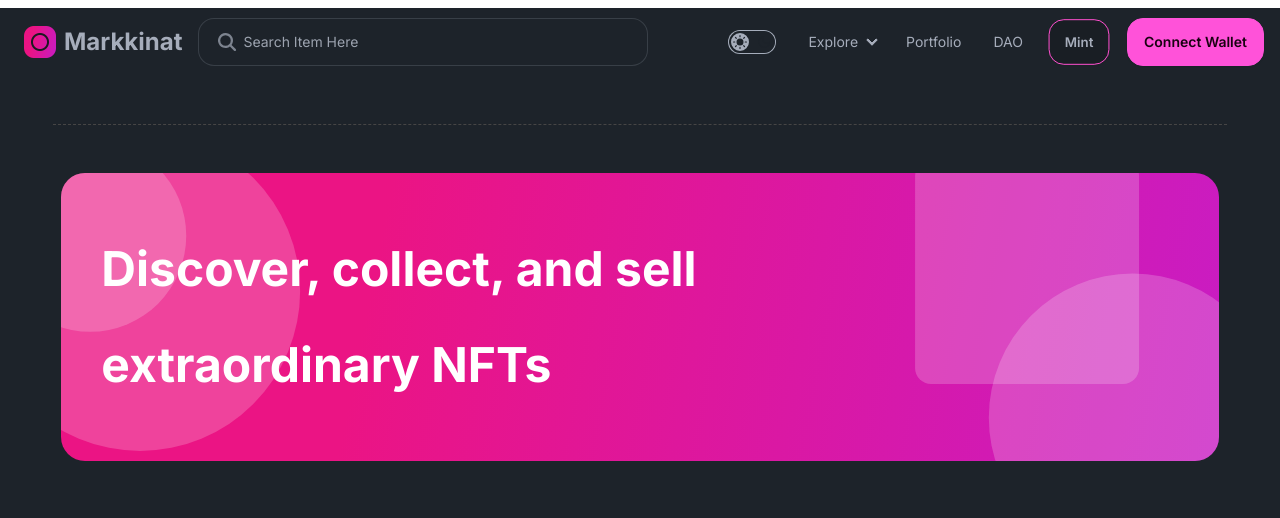
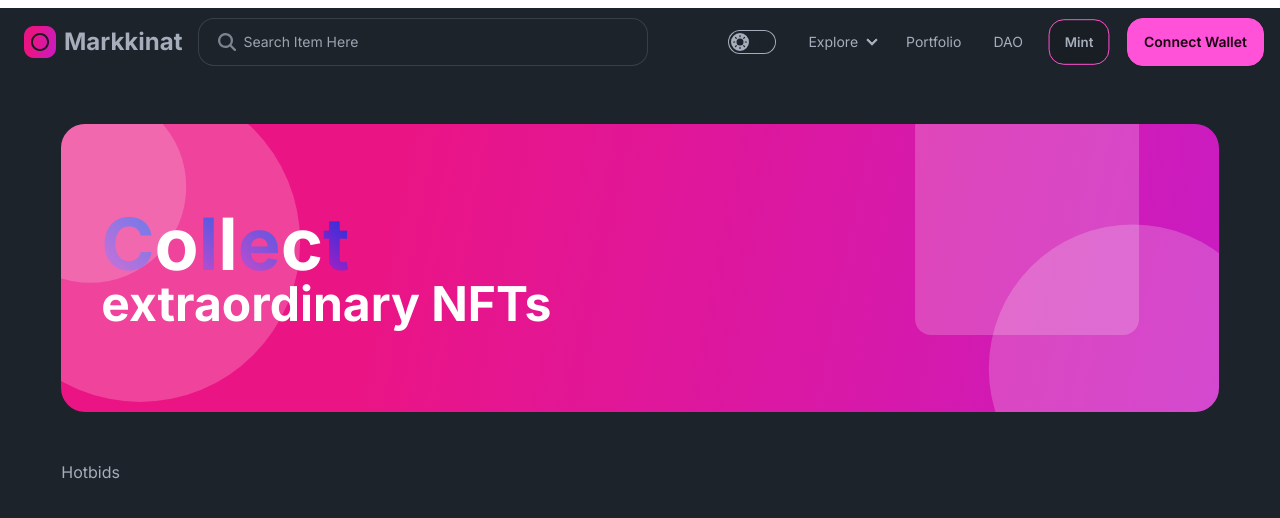
Before and after one commit to markkinat/markkinat_frontend, a Next.js app: page / in a window 1280 px wide. Shown: the top 518 px of the page. Built offline with nearby package versions, Linux system fonts and the light colour scheme.

Commit message:
UPDATE: revamp banner for the home page

```diff
--- a/app/globals.css
+++ b/app/globals.css
@@ -15,3 +15,10 @@
 .white-bg {
 	background: rgba(255, 255, 255, 0.2);
 }
+
+.gradient-text {
+	background: linear-gradient(45deg, #cd1bbb, #0036e6); /* Adjust color stops */
+	background-clip: text;
+	-webkit-background-clip: text;
+	color: transparent;
+}
--- a/app/page.tsx
+++ b/app/page.tsx
@@ -1,18 +1,40 @@
+"use client"
 import Banner from "@/components/sections/Banner";
+import Hotbids from "@/components/sections/Hotbids";
 import Header from "@/components/shared/Header";
-
+import { useTypewriter } from 'react-simple-typewriter';
 
 export default function Home() {
+    const [text] = useTypewriter({
+      words: ['Discover', 'Collect', 'Sell', 'and Bid'],
+      loop: 0,
+      delaySpeed: 2000,
+      typeSpeed :100,
+     deleteSpeed: 80
+    });
+
+    // Function to wrap each letter in the text with a span element
+    const wrapLettersWithSpan = (text:any) => {
+        return text.split('').map((char:any, index:any) => (
+            <span key={index} className={index % 2 === 0 ? 'gradient-text' : ''}>{char}</span>
+        ));
+    };
 
   return (
     <main className="min-h-screen min-w-full">
-      <Header />
-      <div className="w-11/12 m-auto py-12 px-2">
+        <Header />
+        <div className="w-11/12 m-auto py-12 px-2">
         <Banner
-          name={(<>Discover, collect, and sell <br /><br /> extraordinary NFTs</>)}
+          name={(<>
+            <span className="lg:text-7xl md:text-5xl sm:text-3xl text-2xl">
+              {wrapLettersWithSpan(text)}
+              </span>
+              <br /> extraordinary NFTs
+          </>)}
           childStyles="md:text-4xl sm:text-2xl text-xl text-left"
           parentStyle="justify-start sm:h-72 xs:h-60 xs:p-12 p-4 h-44 rounded-3xl"
         />
+        <Hotbids />
       </div>
     </main>
   );
--- a/components/sections/Banner.tsx
+++ b/components/sections/Banner.tsx
@@ -8,10 +8,10 @@ const Banner = ({ name, childStyles, parentStyle }:any) => {
 
     const container = useRef(null);
 
-    useGSAP(() => {
-        gsap.to(".leading-7", { rotation: "+=360", duration: 3, ease: "power1.inOut" });
-    }, []);
 
+   useGSAP(() => {
+        gsap.from(".leading-10", { x: "100%", duration: 3, ease: "power1.inOut" });
+    }, [])
 
     useEffect(() => {
         const tlMovement = gsap.timeline({ repeat: -1, yoyo: true }); // Timeline for continuous back and forth movement
@@ -24,7 +24,7 @@ const Banner = ({ name, childStyles, parentStyle }:any) => {
 
     return (
         <div ref={container} className={`relative w-full flex items-center z-0 overflow-hidden nft-gradient ${parentStyle}`}>
-            <p className={`font-bold lg:text-5xl text-white p-6 leading-7 ${childStyles}`}>{name}</p>
+            <p className={`font-bold lg:text-5xl text-white p-6 leading-10 ${childStyles}`}>{name}</p>
             <div className="absolute sm:w-48 sm:h-48 w-32 h-32 rounded-full -top-9 -left-16 -z-5 white-bg" />
             <div className="absolute sm:w-72 sm:h-72 w-56 h-56 rounded-full -bottom-24 -right-14 -z-5 white-bg" />
             <div className="absolute sm:w-80 sm:h-80 w-72 h-72 rounded-full -top-10 -left-20 -z-5 white-bg" />
--- /dev/null
+++ b/components/sections/Hotbids.tsx
@@ -0,0 +1,9 @@
+import React from 'react'
+
+const Hotbids = () => {
+  return (
+    <div className='py-12'>Hotbids</div>
+  )
+}
+
+export default Hotbids
--- a/components/shared/Header.tsx
+++ b/components/shared/Header.tsx
@@ -84,7 +84,7 @@ const Header = () => {
     </div>
     </div>
       </div>
-      <div className="border-b-[#464545] border-b pt-12 w-11/12 border-dashed m-auto"></div>
+      {/* <div className="border-b-[#464545] border-b pt-12 w-11/12 border-dashed m-auto"></div> */}
       </div>
   )
 }
--- a/package.json
+++ b/package.json
@@ -19,6 +19,7 @@
     "react": "^18",
     "react-dom": "^18",
     "react-icons": "^5.0.1",
+    "react-simple-typewriter": "^5.0.1",
     "tailwind-merge": "^2.2.2",
     "tailwindcss-animate": "^1.0.7"
   },
```
Also changed, not shown: 1 other file (tests, documents, lock files or other folders).
